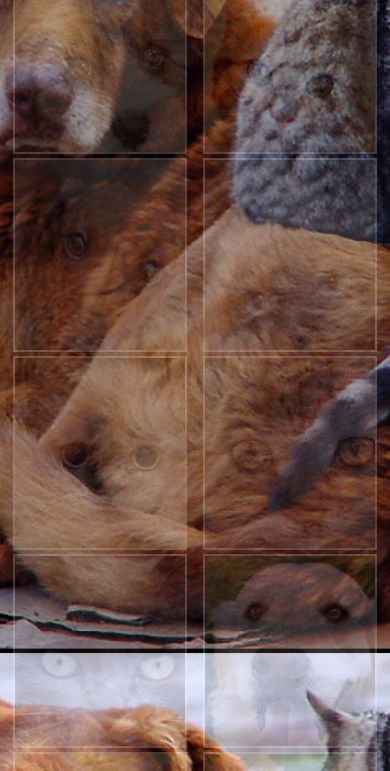
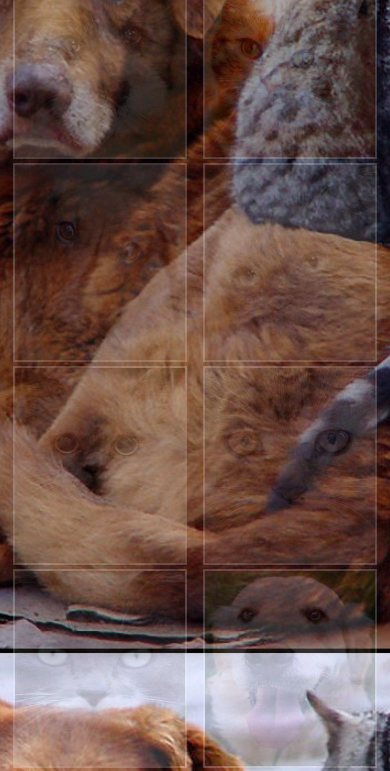
Before and after one commit to magicDas/Oscar, a plain HTML site: page animals.html in a window 390 px wide. Shown: the part 191-962 px from the top of the page. Drawn offline with Linux system fonts and the light colour scheme.

Commit message:
Update style.css

```diff
--- a/style.css
+++ b/style.css
@@ -478,7 +478,12 @@ padding-top: 50px;
 	.animals .animal-item,
 	.animals .animal-item .animal-image {
 	    width: 170px;
-	    height: 190px;
+	    height: 195px;
+	}
+	.animals .animal-item img {
+    		width: 170px;
+    		height: 195px;
+    		transition: all .3s ease-in-out;
 	}
 
 	.contacts .box p {
@@ -508,4 +513,9 @@ padding-top: 50px;
 	    width: 145px;
 	    height: 195px;
 	}
+.animals .animal-item img {
+    width: 145px;
+    height: 195px;
+    transition: all .3s ease-in-out;
 }
+}
```
